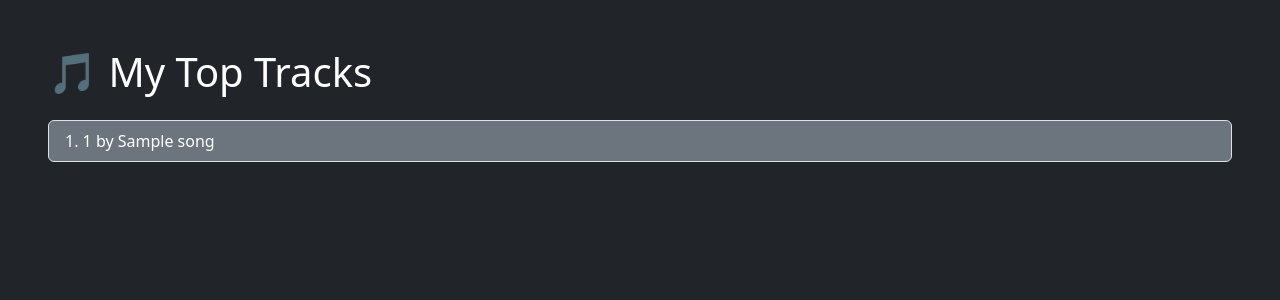
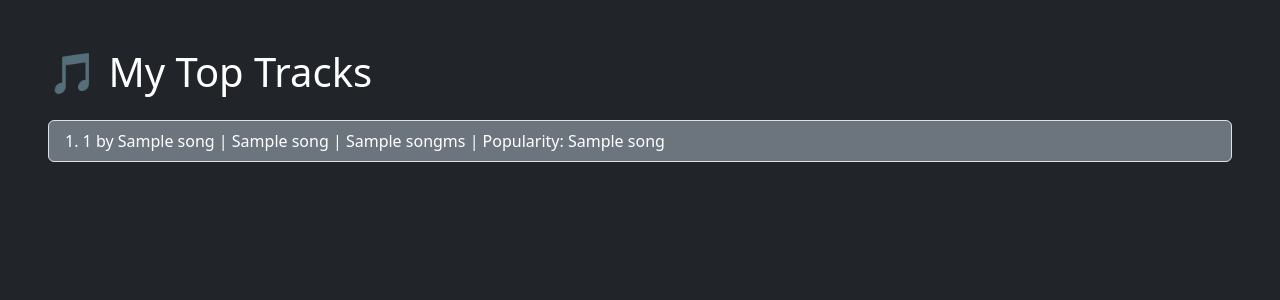
Before and after one commit to Mo43/Your-Music-Visualised, a Flask app: template templates/index.html in a window 1280 px wide. Shown: the top 300 px of the page. Run offline with Flask 3, Linux system fonts and the light colour scheme; the template is opened without the code that fills it: most values are stand-ins (such as "Sample title", 1, 10 or a date in 2020).

```diff
--- a/app.py
+++ b/app.py
@@ -7,11 +7,13 @@ app = Flask(__name__)
 def home():
     conn = sqlite3.connect("music.db")
     cursor = conn.cursor()
-    cursor.execute("SELECT name, artist FROM tracks")
+    cursor.execute("SELECT name, artist, album, duration_ms, popularity FROM tracks")
     songs = cursor.fetchall()
     conn.close
     return render_template('index.html', songs = songs)
 
 
+
+
 if __name__ == "__main__":
     app.run(debug=True)
--- a/database.py
+++ b/database.py
@@ -8,7 +8,7 @@ def setup_database():
         id TEXT PRIMARY KEY,
         name TEXT,
         artist TEXT,
-        albums TEXT,
+        album TEXT,
         duration_ms INTEGER,
         popularity INTEGER
     )
@@ -22,7 +22,7 @@ def save_tracks(results):
 
     for track in results['items']:
         cursor.execute('''
-    INSERT OR IGNORE INTO tracks (id, name, artist, albums, duration_ms, popularity)
+    INSERT OR IGNORE INTO tracks (id, name, artist, album, duration_ms, popularity)
     VALUES (?, ?, ?, ?, ?, ?)
 ''', (
     track.get('id'),
--- a/templates/index.html
+++ b/templates/index.html
@@ -9,7 +9,7 @@
     <ul class="list-group">
         {% for song in songs %}
             <li class="list-group-item bg-secondary text-white">
-                {{ loop.index }}. {{ song[0] }} by {{ song[1] }}
+                {{ loop.index }}. {{ song[0] }} by {{ song[1] }} | {{ song[2] }} | {{ song[3] }}ms | Popularity: {{ song[4] }}
             </li>
         {% endfor %}
     </ul>
```
Also changed, not shown: DEVLOG.md (+3 -0 lines), 1 other file.
